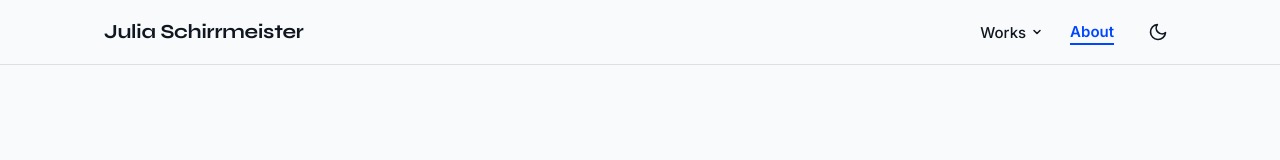
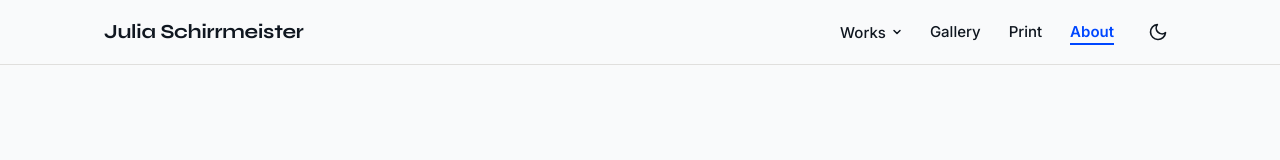
Before and after one commit to JuliaSch7/portfolio, a plain HTML site: page about.html in a window 1280 px wide. Shown: the top 160 px of the page. Drawn offline with Linux system fonts and the light colour scheme.

Commit message:
Add Gallery and Print links to About page nav
Co-Authored-By: Claude Sonnet 4.6 <noreply@anthropic.com>

```diff
--- a/about.html
+++ b/about.html
@@ -40,6 +40,8 @@
                 <li role="none"><a href="projects/poster-series.html" class="nav-dropdown-item" role="option"><span class="nav-dropdown-item-num">05</span>Branding</a></li>
               </ul>
             </li>
+            <li role="none"><a href="art.html" class="nav-link">Gallery</a></li>
+            <li role="none"><a href="print.html" class="nav-link">Print</a></li>
             <li role="none"><a href="about.html" class="nav-link active" aria-current="page">About</a></li>
           </ul>
           <button class="theme-toggle" id="theme-toggle" aria-label="Switch to dark mode" title="Toggle dark mode">
```
